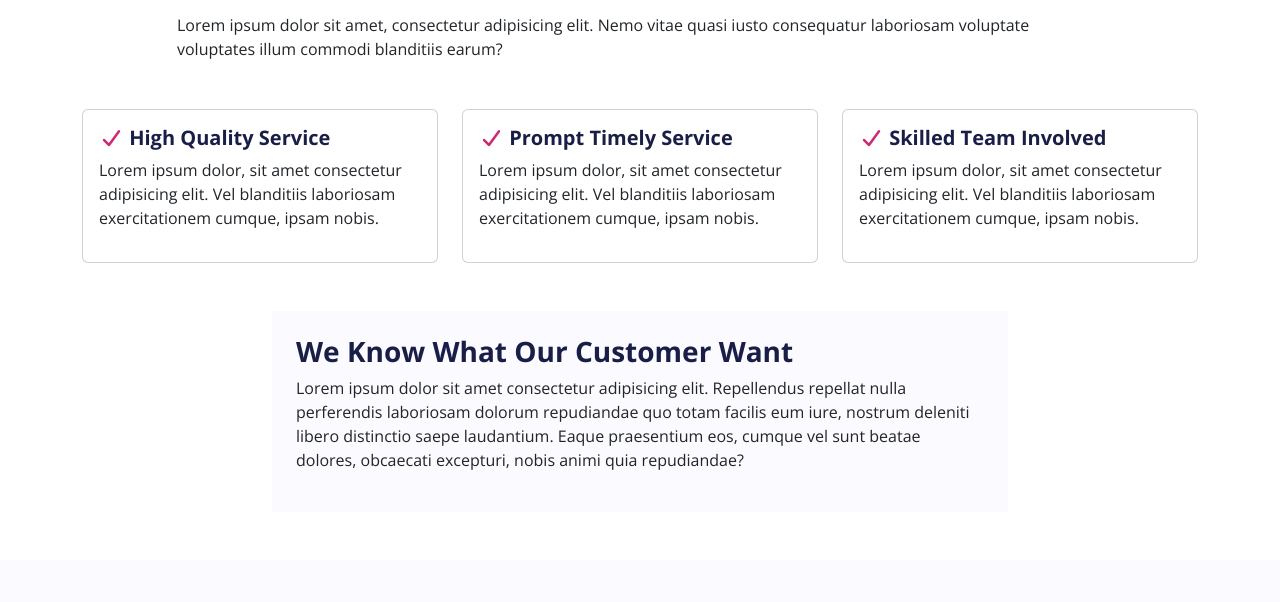
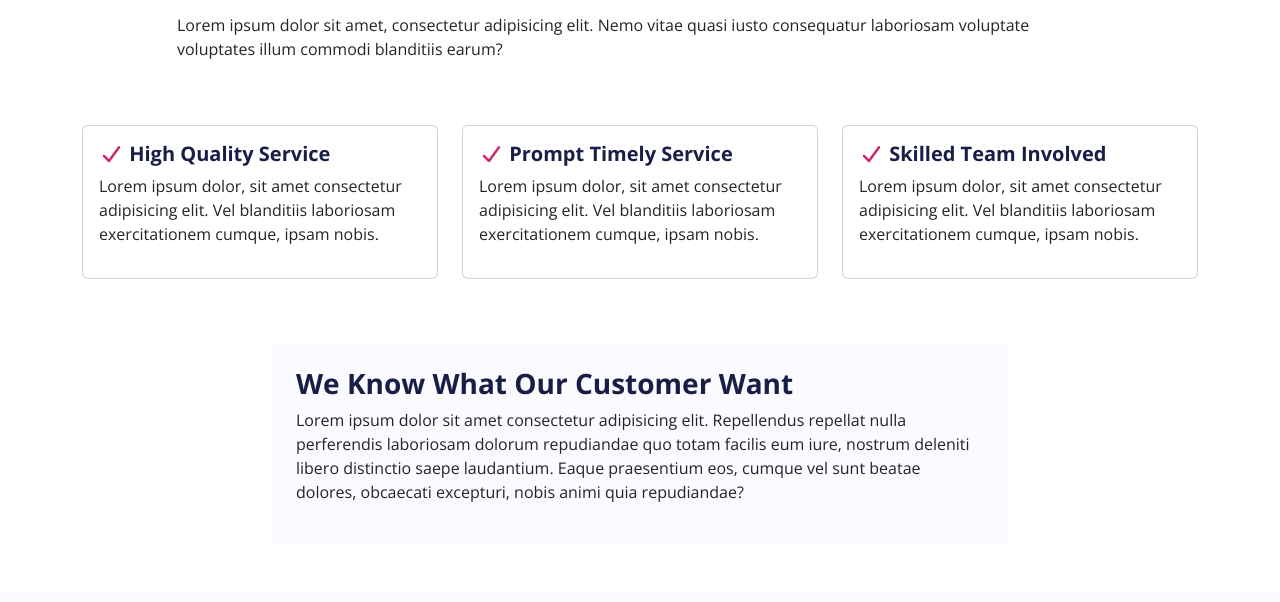
Before and after one commit to Sabri-Yahia/Yavin-Office-Website, a plain HTML site: page article.html in a window 1280 px wide. Shown: the part 1242-1844 px from the top of the page. Drawn offline with nearby package versions, Linux system fonts and the light colour scheme.

Commit message:
Last Version

```diff
--- a/article.html
+++ b/article.html
@@ -119,7 +119,7 @@
       <div class="container">
         <div class="row">
           <div class="col-md-4">
-            <div class="card">
+            <div class="card my-3">
               <div class="card-body">
                 <h5><i class="fas fa-check"></i> High Quality Service</h5>
                 <p>
@@ -130,7 +130,7 @@
             </div>
           </div>
           <div class="col-md-4">
-            <div class="card">
+            <div class="card my-3">
               <div class="card-body">
                 <h5><i class="fas fa-check"></i> Prompt Timely Service</h5>
                 <p>
@@ -141,7 +141,7 @@
             </div>
           </div>
           <div class="col-md-4">
-            <div class="card">
+            <div class="card my-3">
               <div class="card-body">
                 <h5><i class="fas fa-check"></i> Skilled Team Involved</h5>
                 <p>
```
